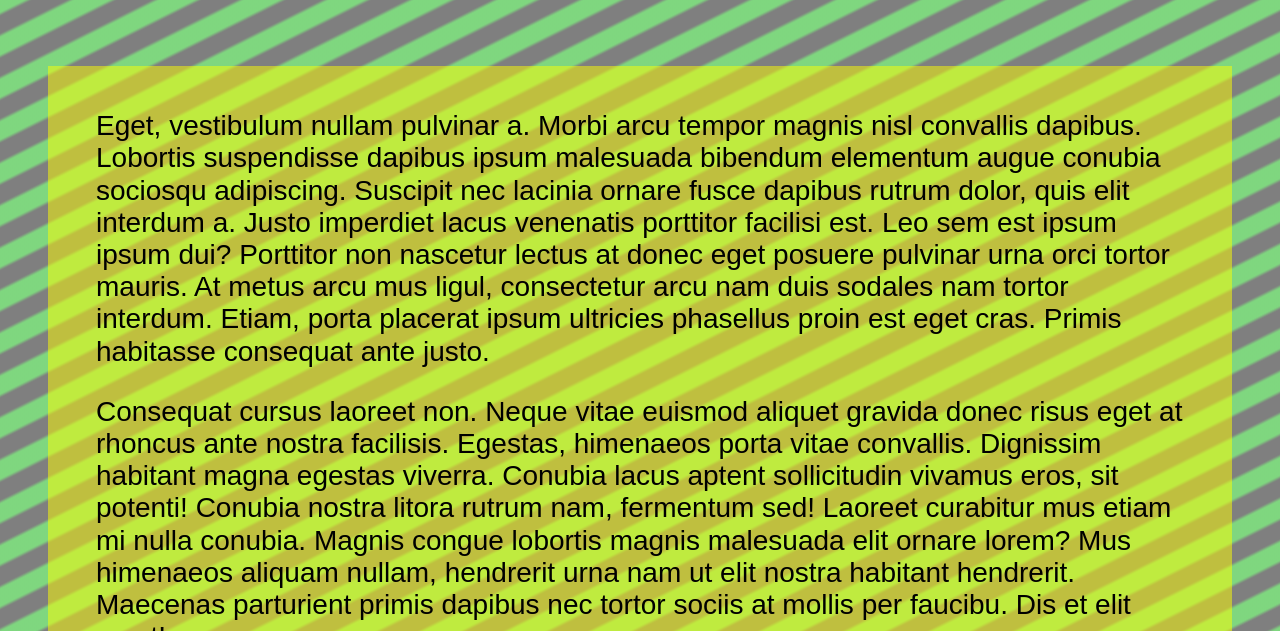
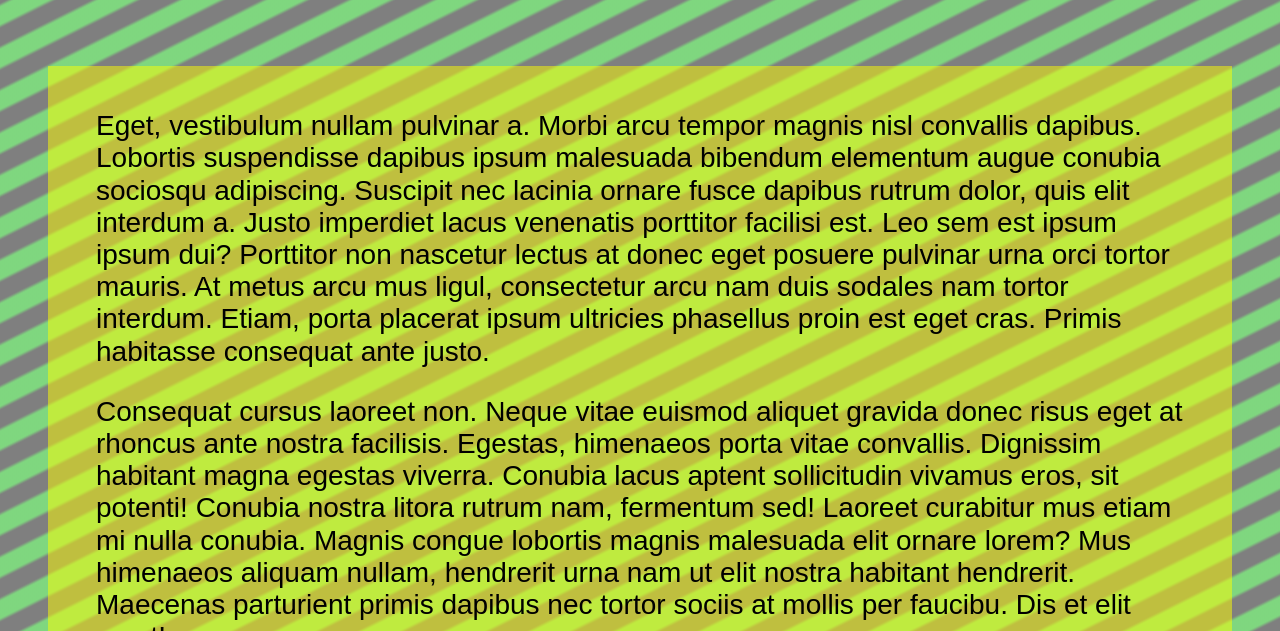
Before and after one commit to jcarstairs-scottlogic/flexible-parallax, a plain HTML site: page index.html in a window 1280 px wide. Shown: the part 169-800 px from the top of the page. Drawn offline with Linux system fonts and the light colour scheme.

Commit message:
Fixes snazzy background sizing

```diff
--- a/index.html
+++ b/index.html
@@ -45,7 +45,7 @@
         position: absolute;
         top: -100vh;
         right: 0;
-        bottom: -100vh;
+        bottom: -50vh;
         left: 0;
         transform: translateZ(-300px) scaleX(2);
         z-index: 3;
```
